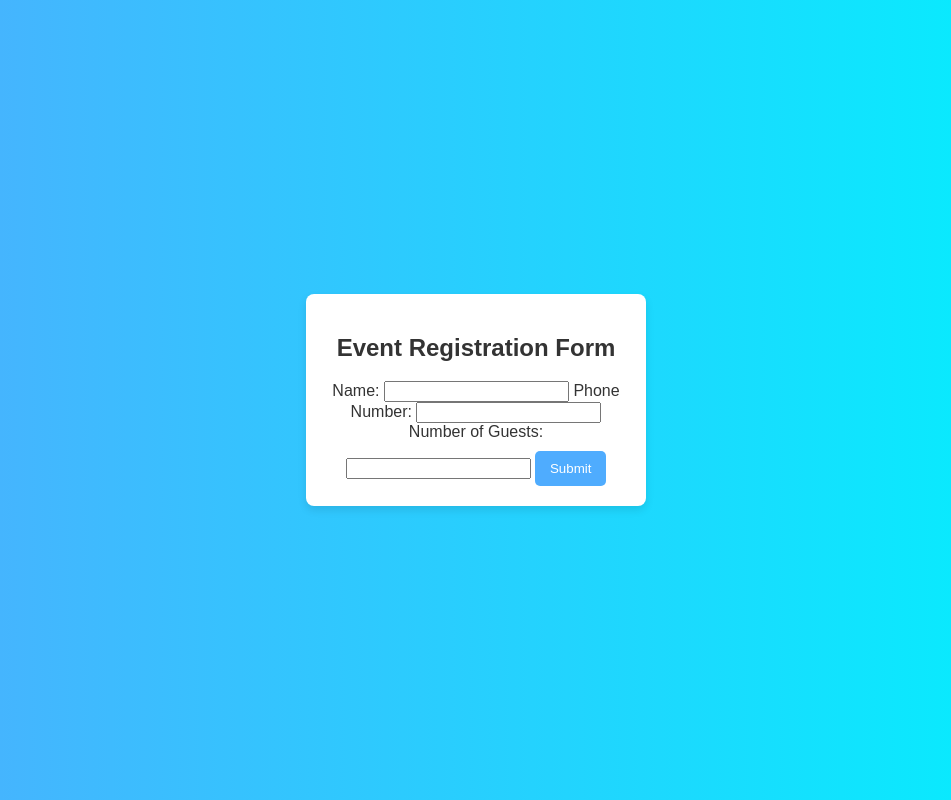
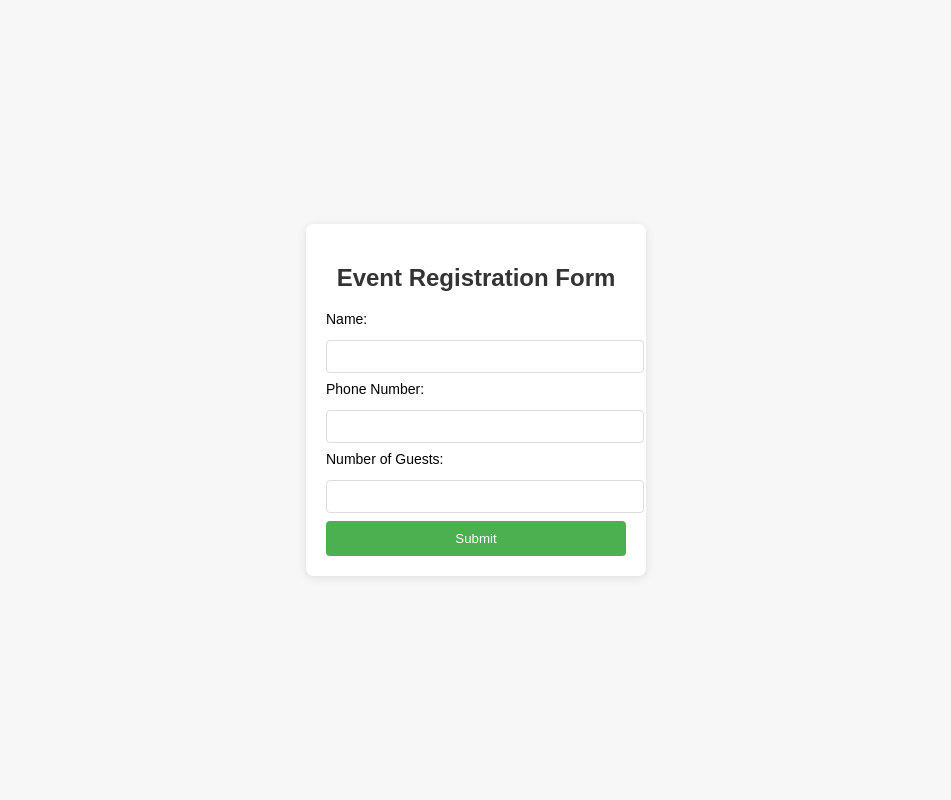
Before and after one commit to chrismat-05/animated_form, a plain HTML site: page index.html in a window 1280 px wide. Shown: the whole page, without its empty margins (164-1115 px from the left). Drawn offline with Linux system fonts and the light colour scheme.

Commit message:
Update styles.css

```diff
--- a/styles.css
+++ b/styles.css
@@ -1,7 +1,6 @@
 body {
   font-family: Arial, sans-serif;
-  background: linear-gradient(to right, #4facfe, #00f2fe);
-  color: #333;
+  background-color: #f7f7f7;
   display: flex;
   justify-content: center;
   align-items: center;
@@ -10,63 +9,42 @@ body {
 }
 
 .form-container {
-  background: #fff;
+  background-color: white;
   padding: 20px;
   border-radius: 8px;
-  box-shadow: 0 4px 8px rgba(0, 0, 0, 0.1);
+  box-shadow: 0 2px 10px rgba(0, 0, 0, 0.1);
   width: 300px;
-  text-align: center;
 }
 
-form h1 {
-  margin-bottom: 20px;
+h2 {
+  text-align: center;
+  color: #333;
 }
 
-.form-step {
-  display: none;
-  animation: fadeIn 0.5s ease-in-out;
-}
-
-.form-step.active {
+label {
+  font-size: 14px;
+  margin-bottom: 5px;
   display: block;
 }
 
-.phone-input {
-  display: flex;
-  gap: 5px;
+input {
+  width: 100%;
+  padding: 8px;
+  margin: 8px 0;
+  border: 1px solid #ddd;
+  border-radius: 4px;
 }
 
 button {
-  margin-top: 10px;
-  padding: 10px 15px;
+  background-color: #4CAF50;
+  color: white;
   border: none;
-  background: #4facfe;
-  color: #fff;
+  padding: 10px;
+  width: 100%;
   cursor: pointer;
-  border-radius: 5px;
-  transition: background 0.3s;
+  border-radius: 4px;
 }
 
 button:hover {
-  background: #00c3fe;
+  background-color: #45a049;
 }
-
-.hidden {
-  display: none;
-}
-
-.thank-you {
-  text-align: center;
-  animation: fadeIn 0.8s ease-in-out;
-}
-
-@keyframes fadeIn {
-  from {
-    opacity: 0;
-    transform: translateY(20px);
-  }
-  to {
-    opacity: 1;
-    transform: translateY(0);
-  }
-}
```
